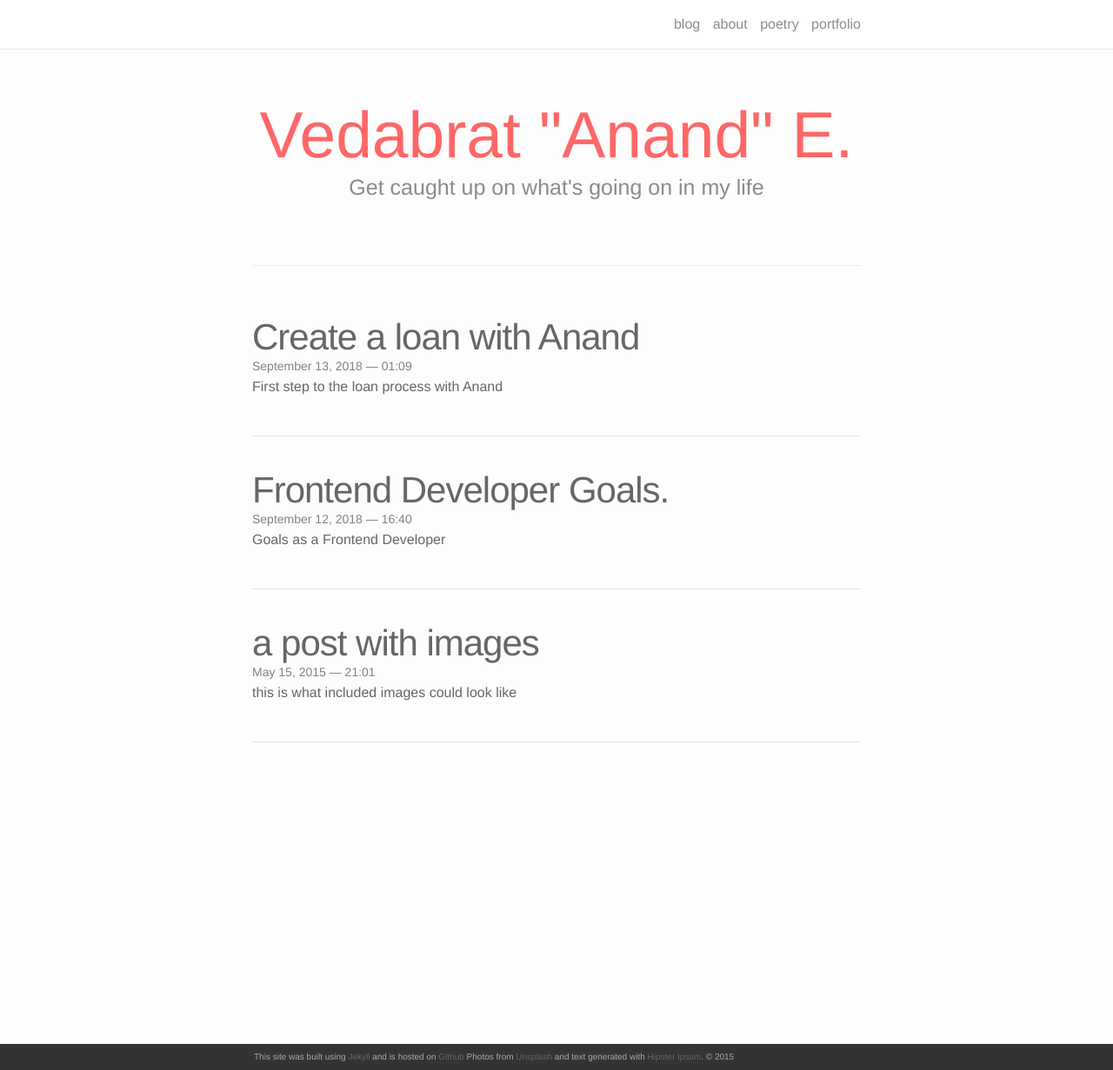
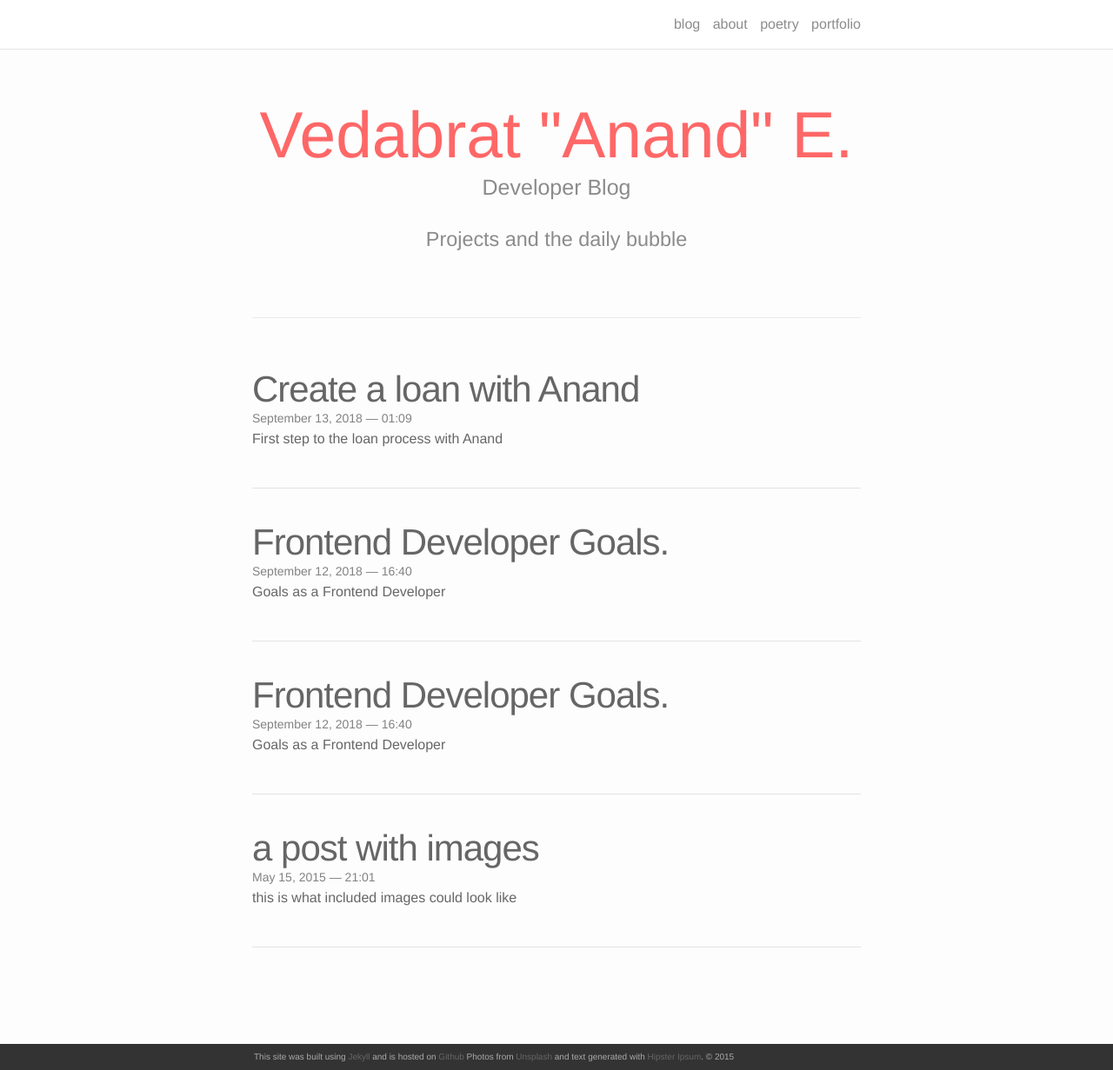
Before and after one commit to vedabrat/vedabrat.github.io, a Jekyll site: the page built from index.html, in a window 1280 px wide and 1231 px high. Shown: the whole window at 87% size. Built offline with Jekyll 4.4.1, drawn with Linux system fonts in a browser that asks for light colours; nearby versions of some CDN libraries; the list of posts is cut into pages by our own code.

Commit message:
yeah we in dis

```diff
--- a/_posts/2018-09-13-title.markdown
+++ b/_posts/2018-09-13-title.markdown
@@ -31,7 +31,7 @@
 			<p><input type="text" id="input03" name="Borrower Address" placeholder="Address eg. 123 Providence Blvd."/></p>
 		</td>
 		<td width="50%" style="border-top: none; border-bottom: 1px solid #000000; border-left: 1px solid #000000; border-right: 1px solid #000000; padding-top: 0in; padding-bottom: 0.04in; padding-left: 0.04in; padding-right: 0.04in">
-			<p><input type="text" id="input04" name="Borrower Birthdate placeholder="Birthdate: eg. 12/16/1995"/></p>
+			<p><input type="text" id="input04" name="Borrower Birthdate" placeholder="Birthdate: eg. 12/16/1995"/></p>
 		</td>
 	</tr>
 	<tr valign="top">
--- a/index.html
+++ b/index.html
@@ -4,12 +4,22 @@
 
 <div class="header-bar">
   <h1>Vedabrat "Anand" E.</h1>
-  <h2>Get caught up on what's going on in my life</h2>
+  <h2>Developer Blog</h2>
+    <h3>Projects and the daily bubble</h3>
   <br/>
   <hr>
   <br/>
 </div>
+<script>
+  (function(i,s,o,g,r,a,m){i['GoogleAnalyticsObject']=r;i[r]=i[r]||function(){
+  (i[r].q=i[r].q||[]).push(arguments)},i[r].l=1*new Date();a=s.createElement(o),
+  m=s.getElementsByTagName(o)[0];a.async=1;a.src=g;m.parentNode.insertBefore(a,m)
+  })(window,document,'script','https://www.google-analytics.com/analytics.js','ga');
 
+  ga('create', 'UA-106379329-1', 'auto');
+  ga('send', 'pageview');
+
+</script>
 
 <ul class="post-list">
     {% for post in paginator.posts %}
```
Also changed, not shown: _posts/2015-03-15-title.markdown (added, +24 -0 lines).
